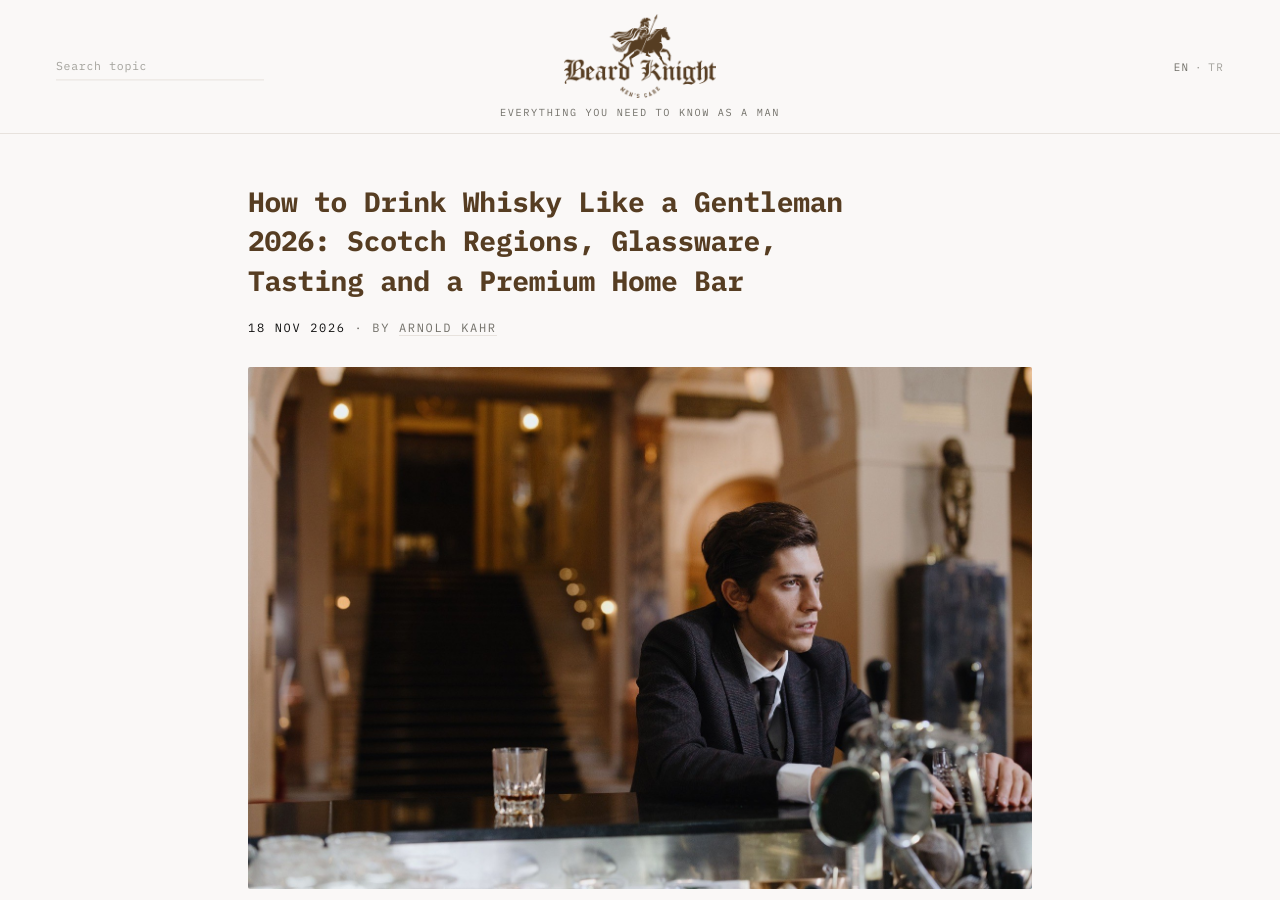
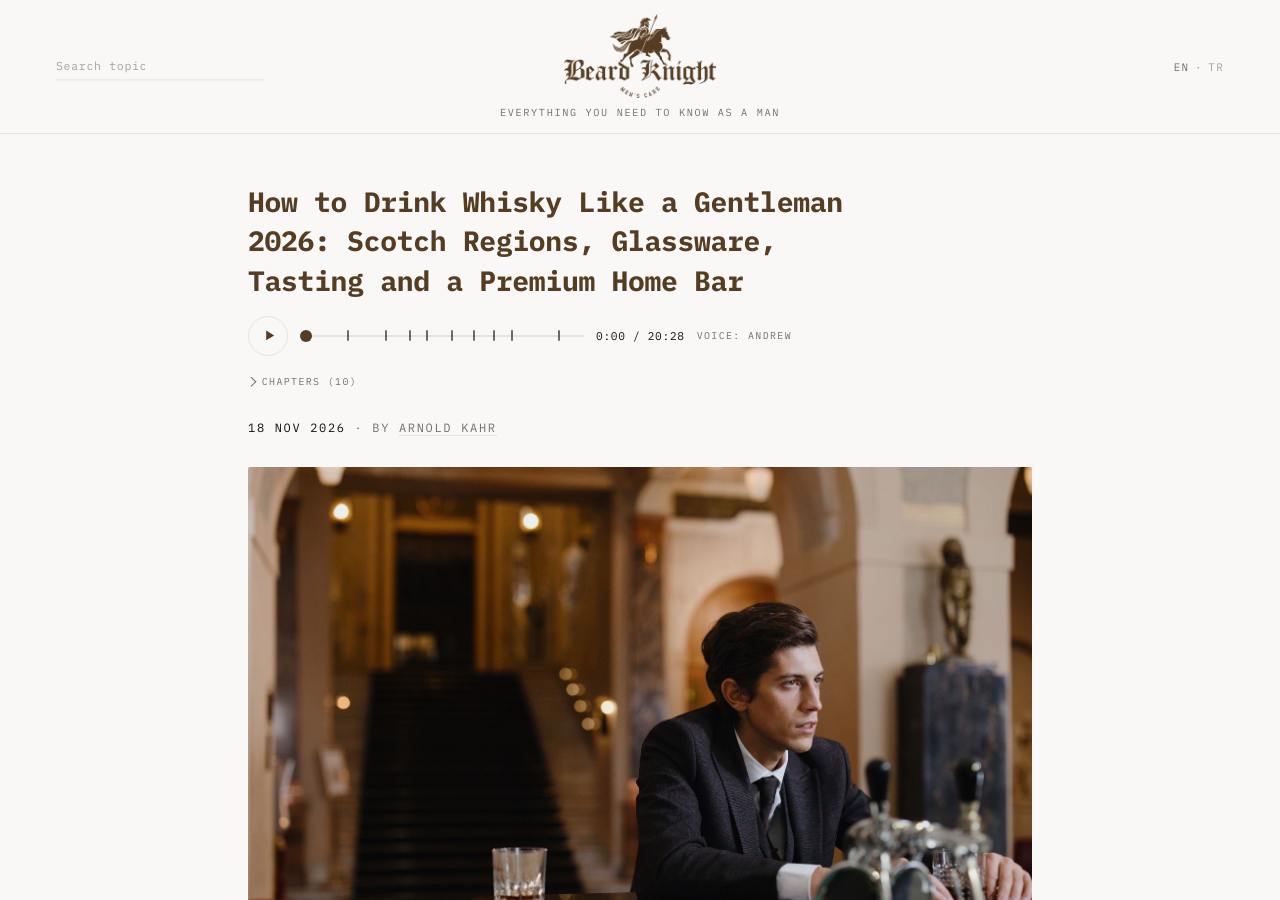
Before and after one commit to architect-high-level-core/beard-knight, a Jekyll site: the page built from _posts/2026-11-18-how-to-drink-whisky-like-a-gentleman.md, in a window 1280 px wide and 900 px high. Built offline with Jekyll 4.4.1, drawn with Linux system fonts in a browser that asks for light colours; part of the change alters nothing that is shown.

Commit message:
Audio with chapters: how-to-drink-whisky-like-a-gentleman

```diff
--- a/_posts/2026-11-18-how-to-drink-whisky-like-a-gentleman.md
+++ b/_posts/2026-11-18-how-to-drink-whisky-like-a-gentleman.md
@@ -12,6 +12,20 @@ image_credit: "cottonbro studio on Pexels"
 image_license: "Pexels License"
 image_license_url: "https://www.pexels.com/license/"
 image_source_url: "https://www.pexels.com/photo/man-in-black-suit-sitting-at-the-bar-counter-9198311/"
+audio: /assets/audio/how-to-drink-whisky-like-a-gentleman.mp3
+audio_voice: Andrew
+audio_duration: "20:28"
+audio_chapters:
+  - {t: 0, title: "Intro"}
+  - {t: 188, title: "Single Malt, Blended Scotch, Bourbon…"}
+  - {t: 363, title: "The Five Scotch Regions"}
+  - {t: 469, title: "Glassware"}
+  - {t: 544, title: "Neat, a Few Drops of Water, or Ice"}
+  - {t: 658, title: "How to Nose and Taste a Dram"}
+  - {t: 757, title: "Food and, If You Smoke, Cigar Pairings"}
+  - {t: 849, title: "Building a Premium Home Bar"}
+  - {t: 929, title: "Five Bottles Worth Knowing"}
+  - {t: 1141, title: "Drinking in Moderation"}
 ---
 
 A gentleman does not drink whisky to impress the room. He drinks it to understand the glass in front of him: the grain, the cask, the region and the quiet ceremony of a well-made pour. In the United States that ceremony is now broader than ever. Scotch still sets the vocabulary, Kentucky bourbon remains the American classic, Japanese blended whisky has a firm place on serious back bars, and as of 2025 American single malt has a legal definition of its own.
```
Also changed, not shown: 1 other file.
